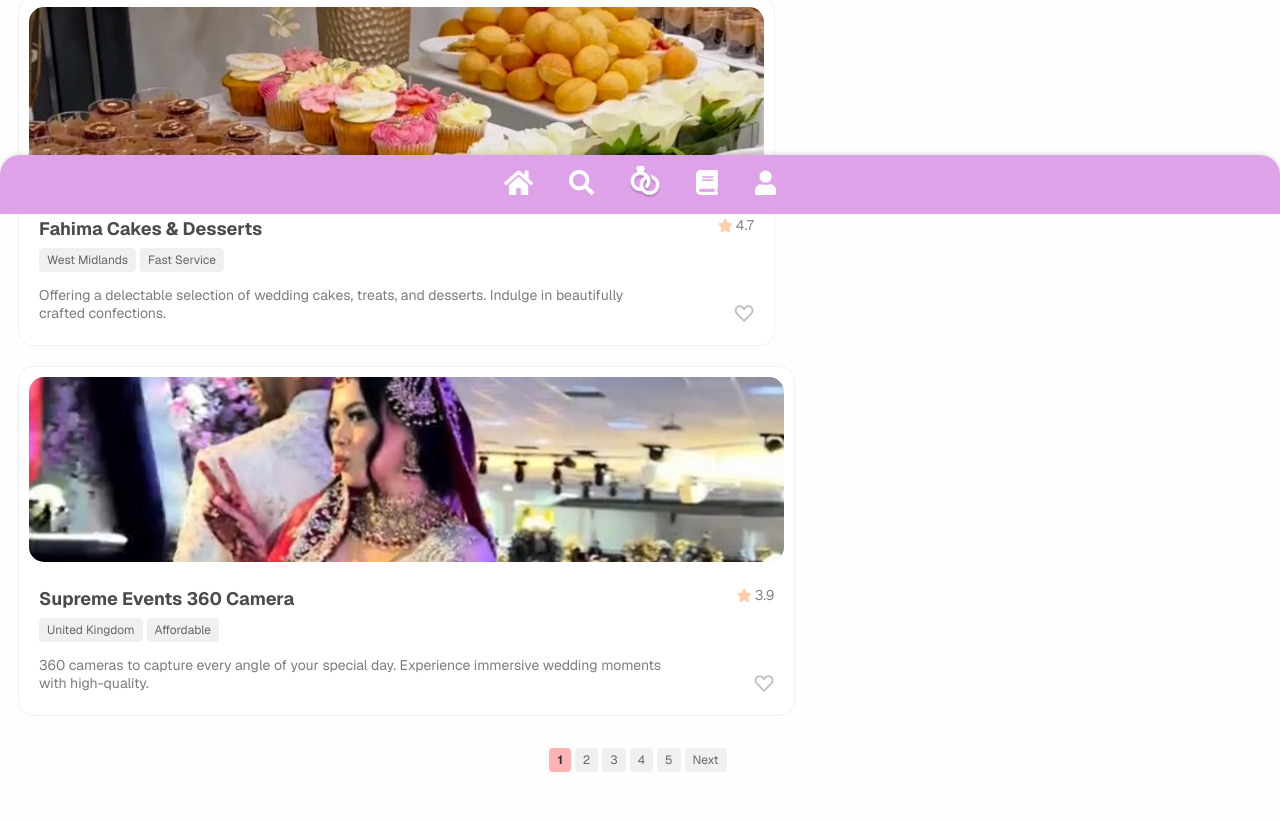
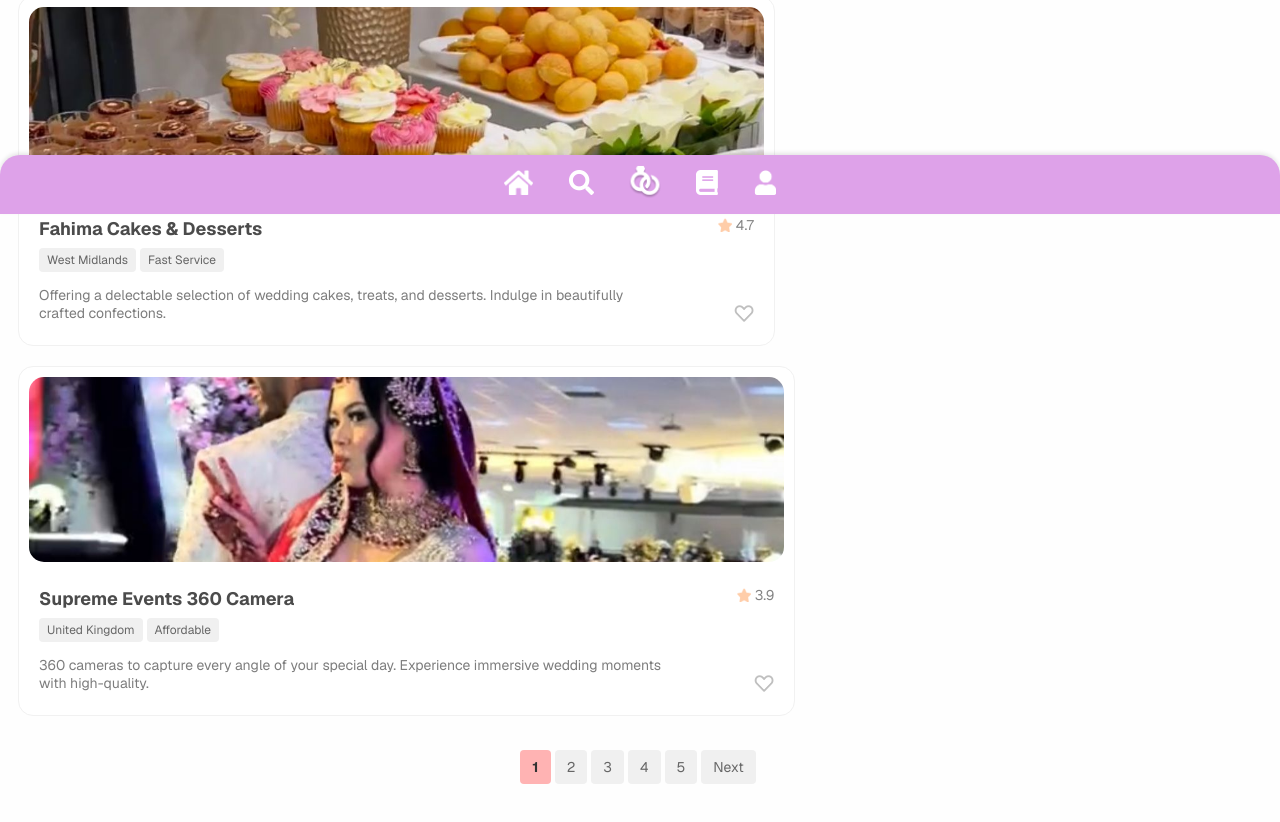
Before and after one commit to sb-haz/mwm-frontend, a Next.js app: page /marketplace in a window 1280 px wide. Shown: the part 586-1408 px from the top of the page. Built offline with nearby package versions, Linux system fonts and the light colour scheme.

Commit message:
chore: Update pagination styling on marketplace page

```diff
--- a/app/marketplace/page.tsx
+++ b/app/marketplace/page.tsx
@@ -121,12 +121,12 @@ export default async function Marketplace() {
 
             <div className="center-items">
                 <div className="pagination">
-                    <p className="tag tag-pink-background text-dark-grey text-thick">1</p>
-                    <p className="tag tag-grey-background tag-grey-text">2</p>
-                    <p className="tag tag-grey-background tag-grey-text">3</p>
-                    <p className="tag tag-grey-background tag-grey-text">4</p>
-                    <p className="tag tag-grey-background tag-grey-text">5</p>
-                    <p className="tag tag-grey-background tag-grey-text">Next</p>
+                    <p className="tag tag-pink-background tag-large text-dark-grey tag-text-large text-thick">1</p>
+                    <p className="tag tag-grey-background tag-large tag-grey-text tag-text-large">2</p>
+                    <p className="tag tag-grey-background tag-large tag-grey-text tag-text-large">3</p>
+                    <p className="tag tag-grey-background tag-large tag-grey-text tag-text-large">4</p>
+                    <p className="tag tag-grey-background tag-large tag-grey-text tag-text-large">5</p>
+                    <p className="tag tag-grey-background tag-large tag-grey-text tag-text-large">Next</p>
                 </div>
             </div>
 
--- a/app/styles/styles.css
+++ b/app/styles/styles.css
@@ -391,6 +391,10 @@ a {
     margin-right: 4px;
 }
 
+.tag-large {
+    padding: 8px 12px;
+}
+
 .tag-grey-background {
     background-color: #f0f0f0;
 }
@@ -419,6 +423,10 @@ a {
     font-weight: bold;
 }
 
+.tag-text-large {
+    font-size: 14px;
+}
+
 .tag-verified {
     font-size: 10px;
     background-color: #eeeeee;
```
